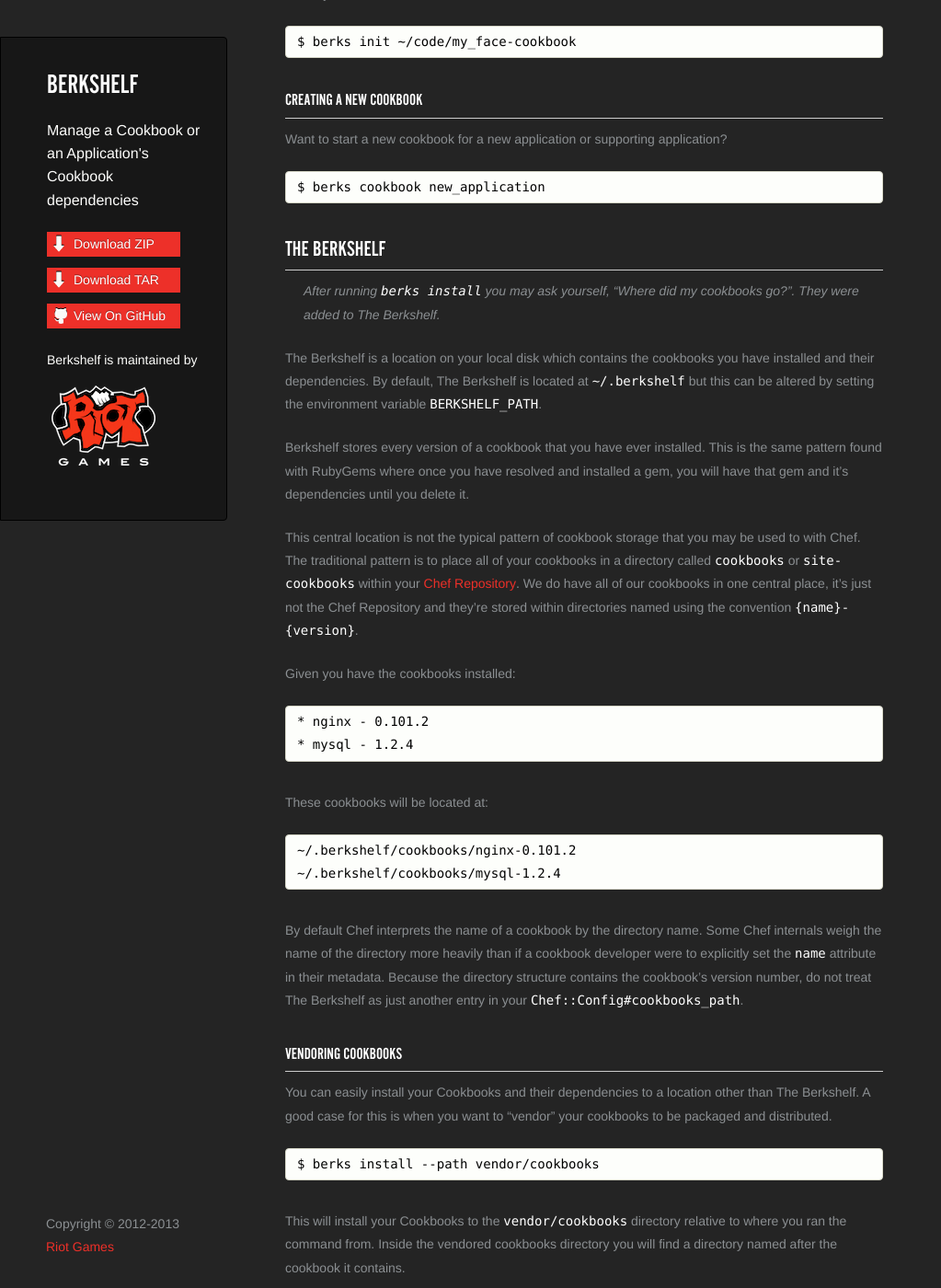
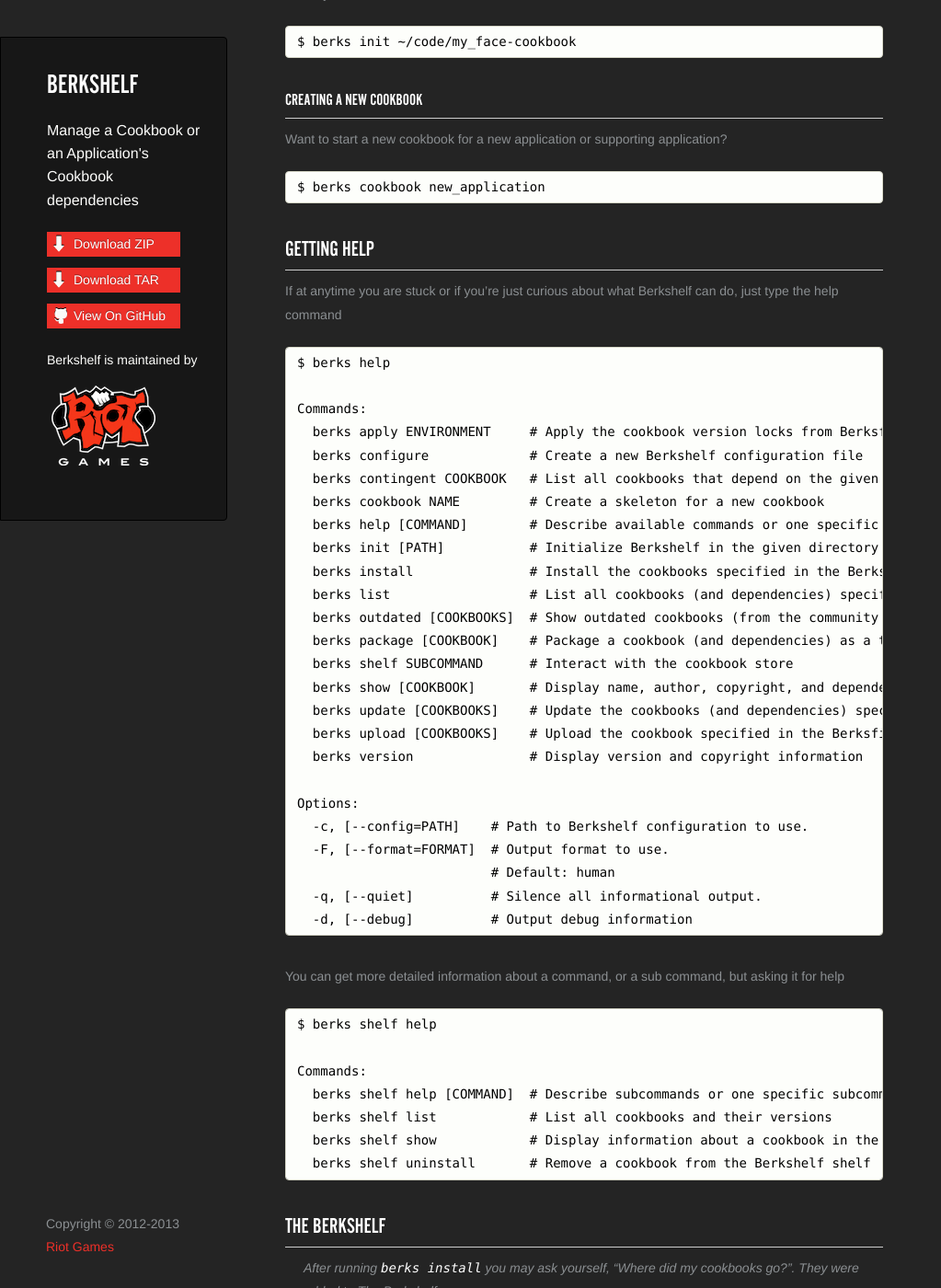
Before and after one commit to berkshelf/berkshelf, a Jekyll site: the page built from index.html, in a window 1280 px wide and 1400 px high, scrolled down 872 px. Shown: the whole window at 92% size, without its empty margins (0-1023 px from the left). Built offline with Jekyll 4.4.1, drawn with Linux system fonts in a browser that asks for light colours; some of the changed text lies outside the part shown.

Commit message:
add getting help section

```diff
--- a/_includes/index.md
+++ b/_includes/index.md
@@ -36,6 +36,46 @@ If you already have a cookbook and it's not managed by Berkshelf it's easy to ge
 Want to start a new cookbook for a new application or supporting application?
 
     $ berks cookbook new_application
+
+## Getting Help
+
+If at anytime you are stuck or if you're just curious about what Berkshelf can do, just type the help command
+
+    $ berks help
+
+    Commands:
+      berks apply ENVIRONMENT     # Apply the cookbook version locks from Berksfile.lock to a Chef environment
+      berks configure             # Create a new Berkshelf configuration file
+      berks contingent COOKBOOK   # List all cookbooks that depend on the given cookbook
+      berks cookbook NAME         # Create a skeleton for a new cookbook
+      berks help [COMMAND]        # Describe available commands or one specific command
+      berks init [PATH]           # Initialize Berkshelf in the given directory
+      berks install               # Install the cookbooks specified in the Berksfile
+      berks list                  # List all cookbooks (and dependencies) specified in the Berksfile
+      berks outdated [COOKBOOKS]  # Show outdated cookbooks (from the community site)
+      berks package [COOKBOOK]    # Package a cookbook (and dependencies) as a tarball
+      berks shelf SUBCOMMAND      # Interact with the cookbook store
+      berks show [COOKBOOK]       # Display name, author, copyright, and dependency information about a cookbook
+      berks update [COOKBOOKS]    # Update the cookbooks (and dependencies) specified in the Berksfile
+      berks upload [COOKBOOKS]    # Upload the cookbook specified in the Berksfile to the Chef Server
+      berks version               # Display version and copyright information
+
+    Options:
+      -c, [--config=PATH]    # Path to Berkshelf configuration to use.
+      -F, [--format=FORMAT]  # Output format to use.
+                             # Default: human
+      -q, [--quiet]          # Silence all informational output.
+      -d, [--debug]          # Output debug information
+
+You can get more detailed information about a command, or a sub command, but asking it for help
+
+    $ berks shelf help
+
+    Commands:
+      berks shelf help [COMMAND]  # Describe subcommands or one specific subcommand
+      berks shelf list            # List all cookbooks and their versions
+      berks shelf show            # Display information about a cookbook in the Berkshelf shelf
+      berks shelf uninstall       # Remove a cookbook from the Berkshelf shelf
 
 ## The Berkshelf
 
```
Also changed, not shown: other parts of _includes/index.md (+0 -36 lines).
